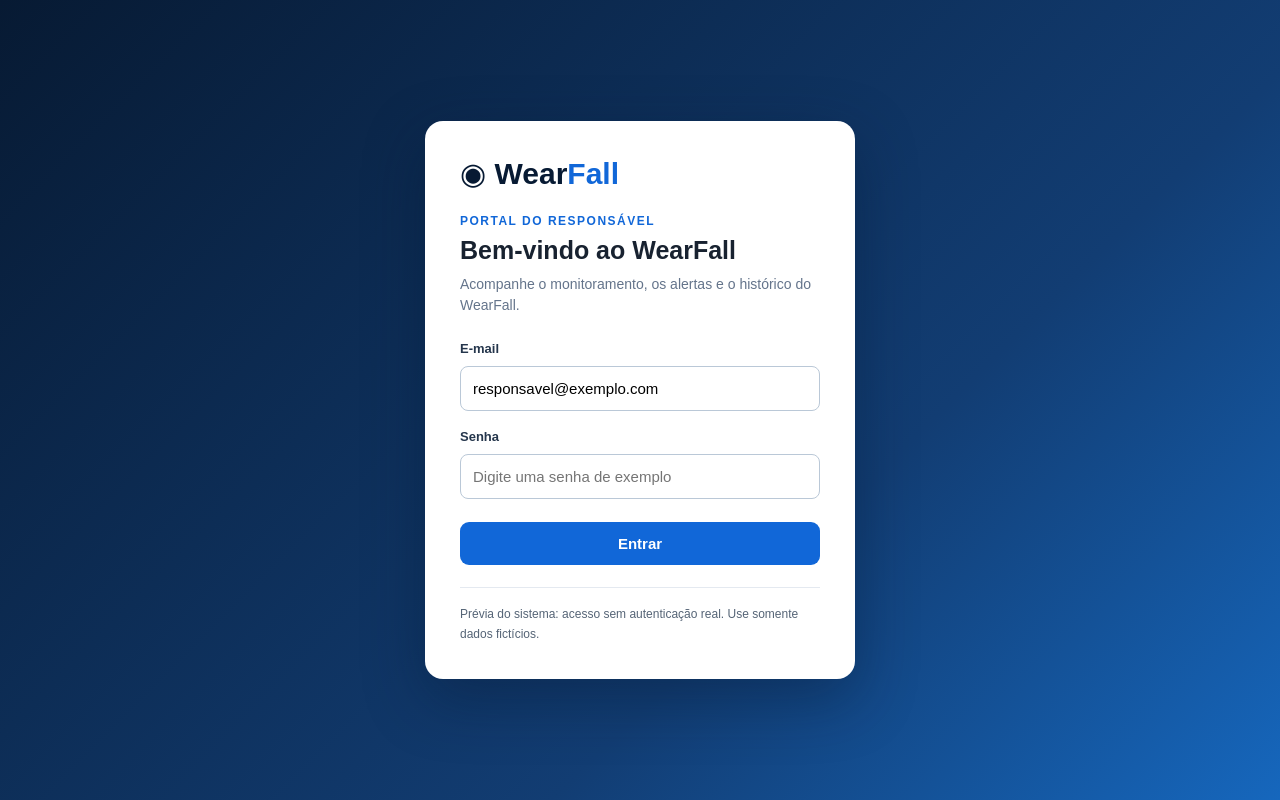
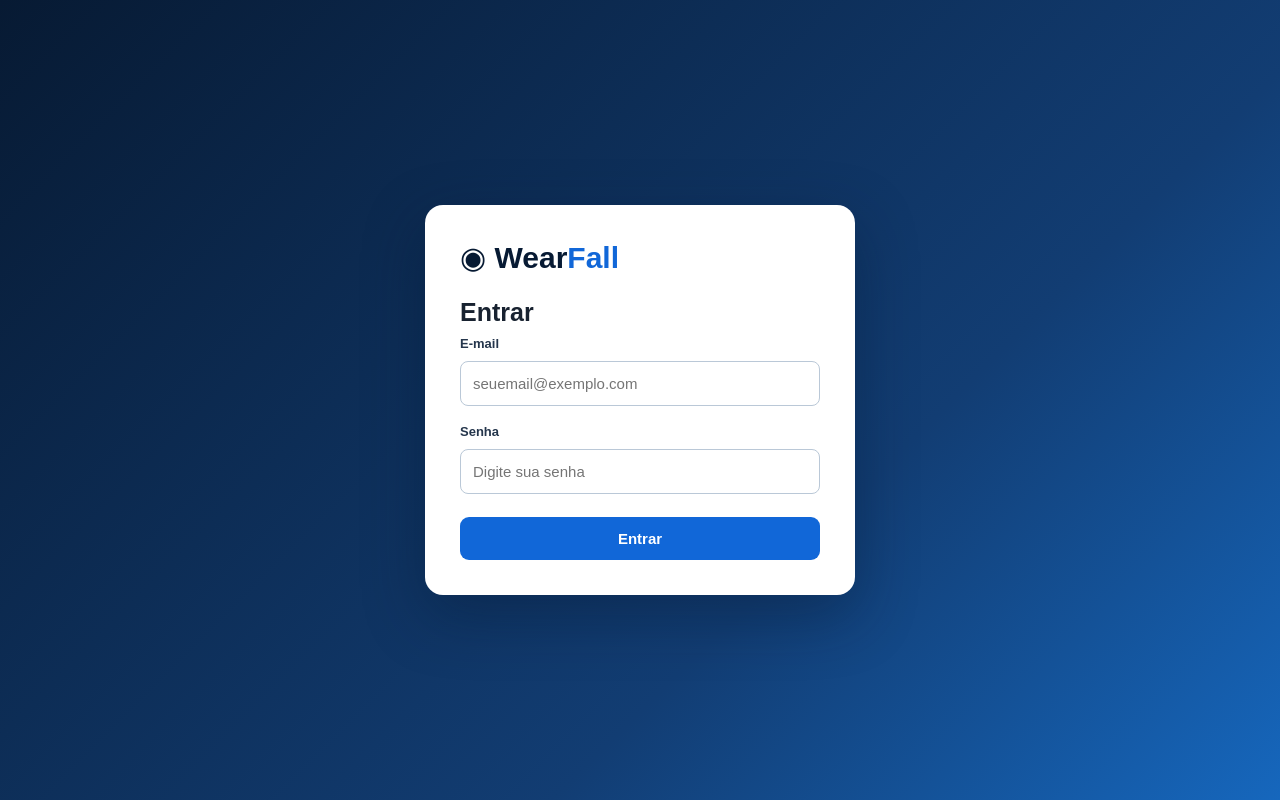
Before and after one commit to CAIOanx/WearFall-Dashboard-Online, a plain HTML site: page index.html in a window 1280 px wide. Drawn offline with Linux system fonts and the light colour scheme.

Commit message:
style: simplificar login e remover textos de portal e apresentacao

```diff
--- a/index.html
+++ b/index.html
@@ -10,17 +10,16 @@
 <section id="login-screen" class="login-screen" aria-labelledby="login-title">
   <div class="login-card">
     <div class="login-logo">◉ <b>Wear<span>Fall</span></b></div>
-    <p class="login-eyebrow">Portal do responsável</p>
-    <h1 id="login-title">Bem-vindo ao WearFall</h1>
-    <p class="login-subtitle">Acompanhe o monitoramento, os alertas e o histórico do WearFall.</p>
+
+    <h1 id="login-title">Entrar</h1>
+
     <form id="login-form">
       <label for="demo-email">E-mail</label>
-      <input id="demo-email" type="email" value="responsavel@exemplo.com" autocomplete="off" required>
+      <input id="demo-email" type="email" placeholder="seuemail@exemplo.com" autocomplete="off" required>
       <label for="demo-password">Senha</label>
-      <input id="demo-password" type="password" placeholder="Digite uma senha de exemplo" autocomplete="off" required>
+      <input id="demo-password" type="password" placeholder="Digite sua senha" autocomplete="off" required>
       <button type="submit" class="login-submit">Entrar</button>
     </form>
-    <p class="login-warning">Prévia do sistema: acesso sem autenticação real. Use somente dados fictícios.</p>
   </div>
 </section>
 <div id="app-shell" hidden>
@@ -37,7 +36,7 @@
 
 <main>
 <header><div><h1 id="title">Dashboard</h1><p>Acompanhamento do dispositivo WearFall</p></div>
-<div id="connection" class="online connected">● PAINEL ATIVO</div></header>
+<div id="connection" class="online connected">● PAINEL DE TESTES</div></header>
 
 
 
@@ -71,7 +70,7 @@
       <button id="simulate" class="primary">⚠ Simular queda</button>
       <button id="discard">◷ Simular evento descartado</button>
       <button id="cancel" disabled>✓ Cancelar alerta</button>
-      <p class="action-note">Os controles desta página geram eventos de exemplo.</p>
+
     </article>
   </div>
 </section>
@@ -80,7 +79,7 @@
 <section id="alertas" class="page hidden"><article class="card large"><h3>ALERTAS</h3><div id="alertPage" class="alert empty"><h2>Sem registros</h2><p>Os alertas de possíveis quedas aparecerão aqui.</p></div></article></section>
 <section id="historico" class="page hidden"><article class="card large"><h3>HISTÓRICO</h3><table><thead><tr><th>Tempo desde início</th><th>Evento</th><th>Status</th><th>Detalhes</th></tr></thead><tbody id="eventsFull"></tbody></table></article></section>
 
-<footer>WearFall © 2026 — Protótipo acadêmico · Dados simulados · Sem conexão com ESP32</footer>
+<footer>WearFall © 2026 — Protótipo acadêmico</footer>
 </main>
 </div>
 <script src="script.js"></script>
```
